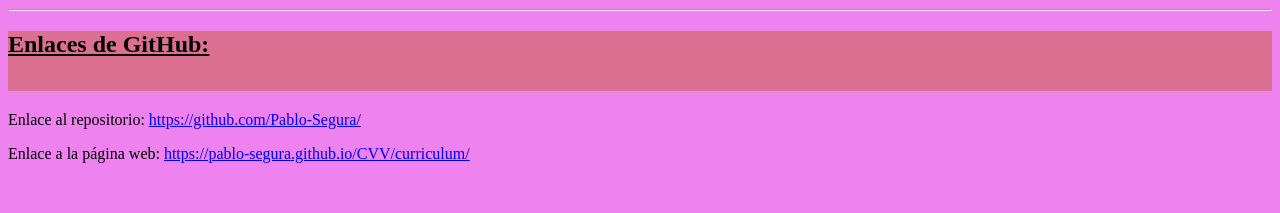
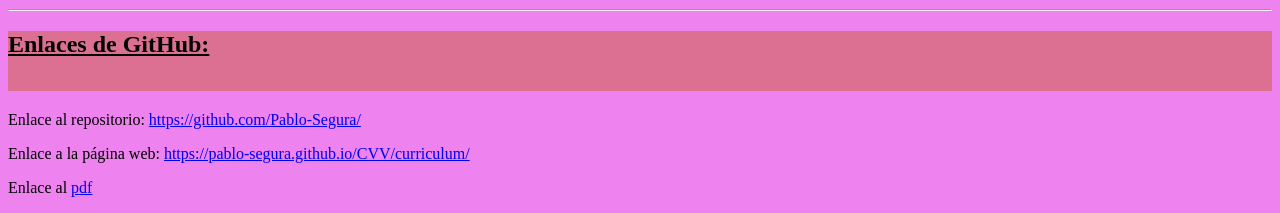
Before and after one commit to Pablo-Segura/CVV, a plain HTML site: page curriculum/index.html in a window 1280 px wide. Shown: the part 1665-1878 px from the top of the page. Before the commit the page ends 1844 px from the top, so only its background shows below. Drawn offline with Linux system fonts and the light colour scheme.

Commit message:
Update index.html

```diff
--- a/curriculum/index.html
+++ b/curriculum/index.html
@@ -73,6 +73,7 @@
 <h2><u>Enlaces de GitHub:</u></h2><b></b>
 <p>Enlace al repositorio: <a href="https://github.com/Pablo-Segura/" target="_blank">https://github.com/Pablo-Segura/</a></p>
 <p>Enlace a la página web: <a href="https://pablo-segura.github.io/CVV/Curriculum/">https://pablo-segura.github.io/CVV/curriculum/</a> </p>
+<p>Enlace al <a href="Explicación LLMM.pdf" target="_blank">pdf</a> </p>
 
 
 </body>
```
